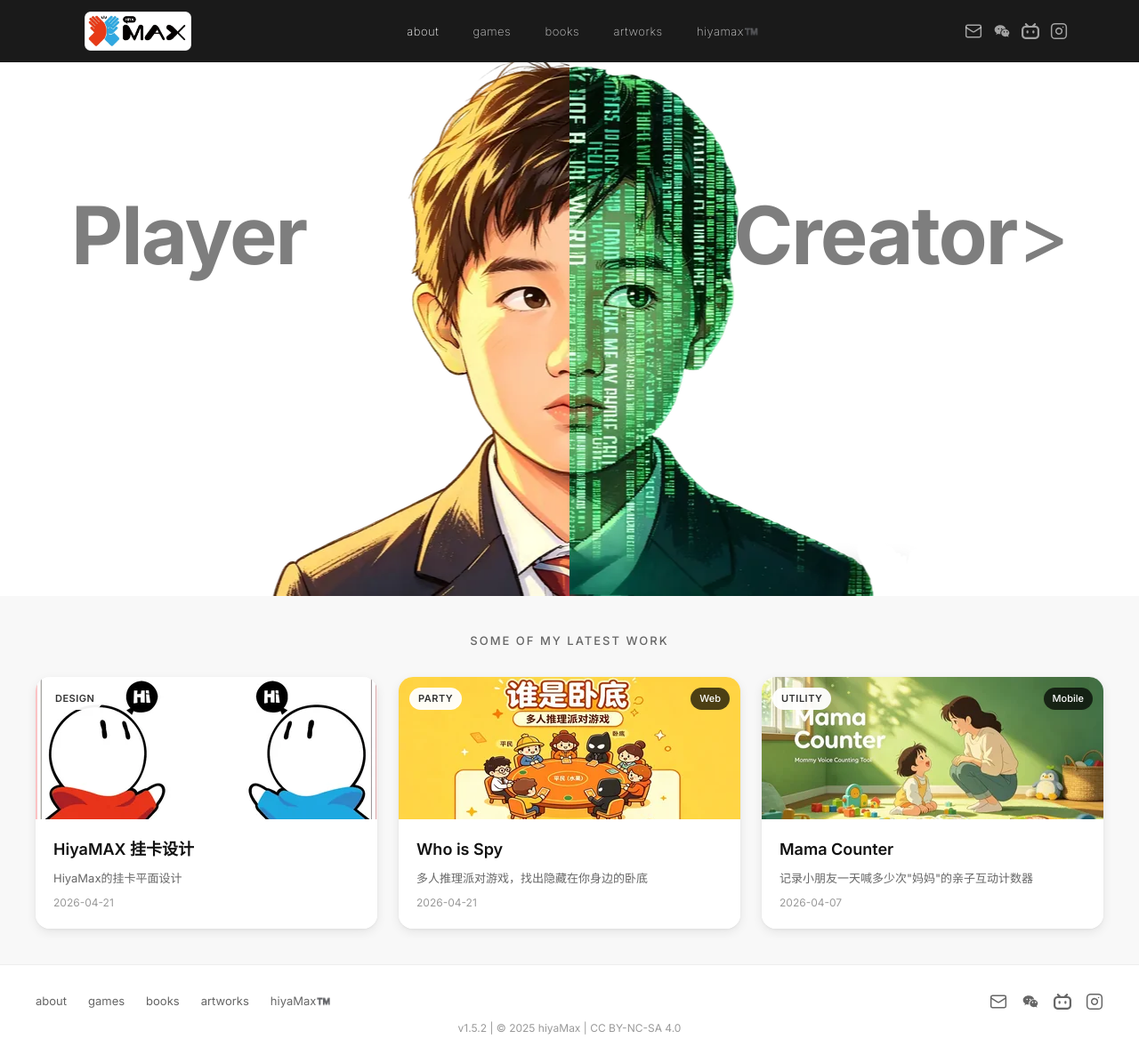
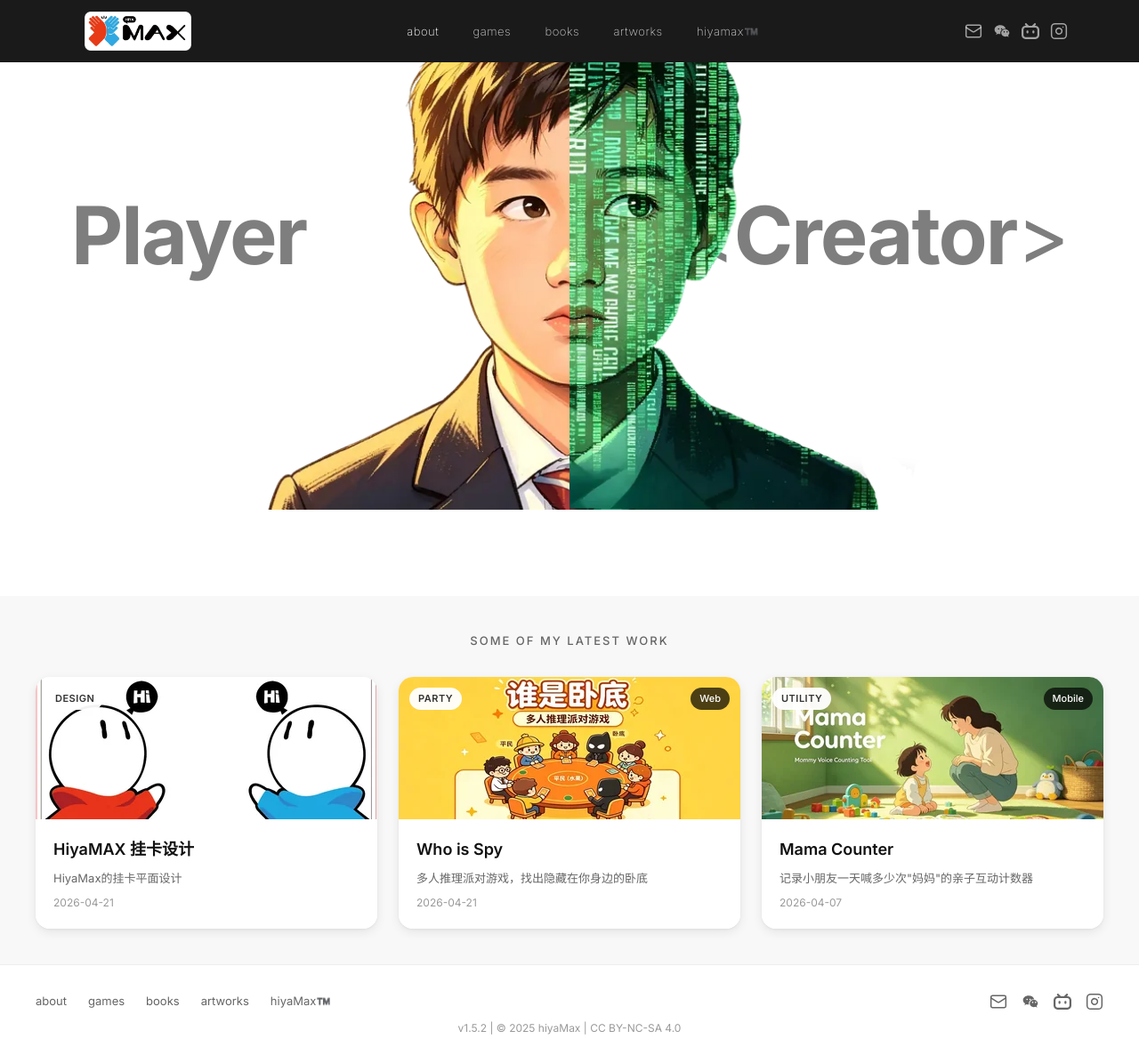
Before and after one commit to hiyaScott/hiyamax-home, a Jekyll site: the page built from index.md, in a window 1280 px wide and 1195 px high. Shown: the whole window at 89% size. Built offline with Jekyll 4.4.1, drawn with Linux system fonts in a browser that asks for light colours.

Commit message:
fix: 修复头像渐进加载时的尺寸跳变 (CLS)
- 将 .avatar-image 从 width:auto 改为 width:100%; height:100%
- 400px 缩略图通过 CSS 强制放大到容器尺寸，避免首屏小图闪烁
- 给 img 添加 width=800 height=610 属性，浏览器解析 HTML 时即预留正确空间
- 高清图加载完成后平滑替换，从模糊过渡到清晰

fixes #1

```diff
--- a/_layouts/home.html
+++ b/_layouts/home.html
@@ -20,13 +20,15 @@
         <source srcset="{{ '/assets/images/max-player-400.webp' | relative_url }}" type="image/webp">
         <img src="{{ '/assets/images/max-player-400.webp' | relative_url }}"
              data-src-full="{{ '/assets/images/max-player.webp' | relative_url }}"
-             alt="Player" class="avatar-image avatar-player" id="avatarPlayer">
+             alt="Player" class="avatar-image avatar-player" id="avatarPlayer"
+             width="800" height="610">
       </picture>
       <picture>
         <source srcset="{{ '/assets/images/max-creator-400.webp' | relative_url }}" type="image/webp">
         <img src="{{ '/assets/images/max-creator-400.webp' | relative_url }}"
              data-src-full="{{ '/assets/images/max-creator.webp' | relative_url }}"
-             alt="Creator" class="avatar-image avatar-creator" id="avatarCreator">
+             alt="Creator" class="avatar-image avatar-creator" id="avatarCreator"
+             width="800" height="610">
       </picture>
     </div>
   </div>
--- a/_sass/_layout.scss
+++ b/_sass/_layout.scss
@@ -192,12 +192,10 @@
   bottom: 0;
   left: 50%;
   transform: translateX(-50%);
-  max-height: 100%;
-  max-width: 100%;
-  width: auto;
-  height: auto;
+  width: 100%;
+  height: 100%;
   object-fit: contain;
-  transition: transform 0.3s ease-out, clip-path 0.3s ease-out;
+  transition: transform 0.3s ease-out, clip-path 0.3s ease-out, opacity 0.5s ease;
 }
 
 .avatar-player {
```
